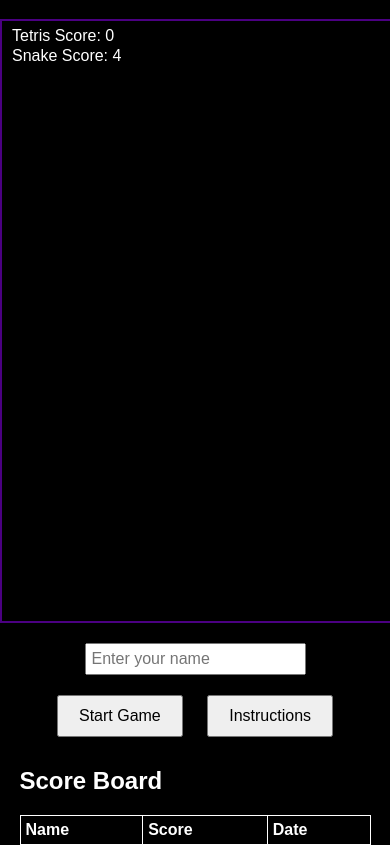
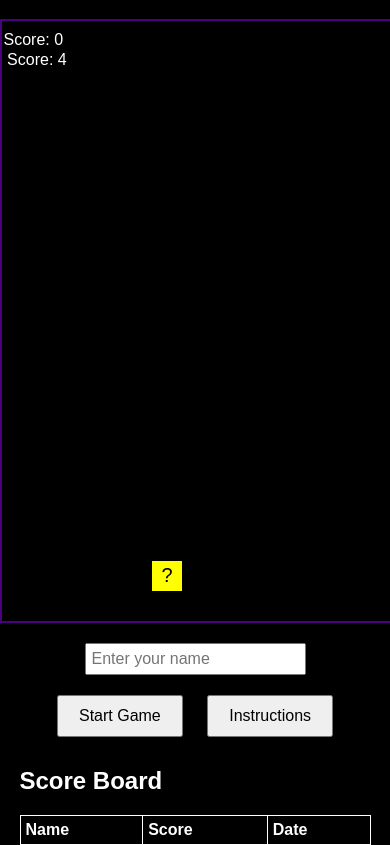
Before and after one commit to vassovass/snaketris, a plain HTML site: page Snaketris.html in a window 390 px wide. Both pictures are taken after a click on the button "Start Game". Shown: the part 61-906 px from the top of the page. Drawn offline with Linux system fonts and the light colour scheme.

Commit message:
Version 4: Added proximity alerts, power-ups, and enhanced scoreboard. Improved snake length management and game responsiveness.

```diff
--- a/Snaketris.html
+++ b/Snaketris.html
@@ -29,6 +29,8 @@
             width: 90%;
             max-width: 1200px;
             text-align: left;
+            max-height: 200px;
+            overflow-y: auto;
         }
 
         #scoreBoard table {
@@ -84,6 +86,18 @@
             padding: 10px 20px;
             font-size: 16px;
         }
+
+        #alertBox {
+            position: absolute;
+            top: 10px;
+            right: 10px;
+            background: rgba(255, 0, 0, 0.7);
+            color: #fff;
+            padding: 10px;
+            border-radius: 5px;
+            display: none;
+            font-size: 18px;
+        }
     </style>
 </head>
 
@@ -137,6 +151,9 @@
         </div>
     </div>
 
+    <!-- Alert Box -->
+    <div id="alertBox"></div>
+
     <script>
         const canvas = document.getElementById('gameCanvas');
         const context = canvas.getContext('2d');
@@ -174,28 +191,28 @@
                 [1, 1, 1, 1]
             ],
             [
-                [2, 0, 0],
-                [2, 2, 2]
+                [1, 0, 0],
+                [1, 1, 1]
             ],
             [
-                [0, 0, 3],
-                [3, 3, 3]
+                [0, 0, 1],
+                [1, 1, 1]
             ],
             [
-                [4, 4],
-                [4, 4]
+                [1, 1],
+                [1, 1]
             ],
             [
-                [0, 5, 5],
-                [5, 5, 0]
+                [0, 1, 1],
+                [1, 1, 0]
             ],
             [
-                [0, 6, 0],
-                [6, 6, 6]
+                [0, 1, 0],
+                [1, 1, 1]
             ],
             [
-                [7, 7, 0],
-                [0, 7, 7]
+                [1, 1, 0],
+                [0, 1, 1]
             ]
         ];
 
@@ -212,9 +229,6 @@
             tetrominoPlayer.pos.x = (gridWidth / 2 | 0) - (tetrominoPlayer.matrix[0].length / 2 | 0);
             tetrominoPlayer.color = rainbowColors[Math.floor(Math.random() * rainbowColors.length)];
 
-            // Change matrix values to 1 for drawing
-            tetrominoPlayer.matrix = tetrominoPlayer.matrix.map(row => row.map(val => val > 0 ? 1 : 0));
-
             if (collide(grid, tetrominoPlayer)) {
                 gameOver = true;
                 updateScoreBoard();
@@ -226,19 +240,25 @@
         let snakeDirection = { x: 0, y: -1 }; // Starts moving upwards
         let snakeNewDirection = { x: 0, y: -1 };
         let snakeScore = 0;
+        let snakeLength = 5; // Initial snake length
+
+        let powerUps = []; // Array to hold power-up icons
 
         function resetGame() {
             grid = createMatrix(gridWidth, gridHeight);
             tetrominoPlayer.score = 0;
             snakeScore = 0;
+            snakeLength = 5;
             tetrominoReset();
             snake = [{ x: Math.floor(gridWidth / 2), y: gridHeight - 1 }];
             snakeDirection = { x: 0, y: -1 };
             snakeNewDirection = { x: 0, y: -1 };
+            powerUps = [];
             gameOver = false;
             lastTime = 0;
             dropCounter = 0;
             snakeMoveCounter = 0;
+            generatePowerUps();
             requestAnimationFrame(update);
         }
 
@@ -264,8 +284,17 @@
             instructionsModal.style.display = 'none';
         });
 
+        // Alert Box
+        const alertBox = document.getElementById('alertBox');
+        let alertTimeout;
+
         document.addEventListener('keydown', event => {
             if (gameOver) return;
+
+            // Prevent holding down 'S' key from causing exponential drops
+            if (event.repeat && (event.key.toLowerCase() === 's')) {
+                return;
+            }
 
             // Snake Controls - Arrow Keys
             if (event.key === 'ArrowLeft') {
@@ -370,6 +399,14 @@
                     snakeDirection = snakeNewDirection;
                 }
                 const snakeHead = { x: snake[0].x + snakeDirection.x, y: snake[0].y + snakeDirection.y };
+
+                // Proximity Alert
+                if (isNearCollision(snakeHead)) {
+                    showAlert('Warning: Snake is near collision!');
+                } else {
+                    hideAlert();
+                }
+
                 if (
                     snakeHead.x < 0 ||
                     snakeHead.x >= gridWidth ||
@@ -383,11 +420,12 @@
                     alert('Game Over! Snake collision detected.');
                 } else {
                     snake.unshift(snakeHead);
-                    if (snake.length > 5) {
+                    if (snake.length > snakeLength) {
                         snake.pop();
                     } else {
                         snakeScore += 1;
                     }
+                    checkPowerUpCollision(snakeHead);
                 }
             }
 
@@ -395,6 +433,43 @@
             if (!gameOver) {
                 requestAnimationFrame(update);
             }
+        }
+
+        function isNearCollision(head) {
+            // Check if the snake is near the walls or Tetris blocks
+            const directions = [
+                { x: -1, y: 0 },
+                { x: 1, y: 0 },
+                { x: 0, y: -1 },
+                { x: 0, y: 1 }
+            ];
+            for (let dir of directions) {
+                const x = head.x + dir.x;
+                const y = head.y + dir.y;
+                if (
+                    x < 0 ||
+                    x >= gridWidth ||
+                    y < 0 ||
+                    y >= gridHeight ||
+                    grid[y][x] !== 0
+                ) {
+                    return true;
+                }
+            }
+            return false;
+        }
+
+        function showAlert(message) {
+            alertBox.textContent = message;
+            alertBox.style.display = 'block';
+            clearTimeout(alertTimeout);
+            alertTimeout = setTimeout(() => {
+                alertBox.style.display = 'none';
+            }, 2000);
+        }
+
+        function hideAlert() {
+            alertBox.style.display = 'none';
         }
 
         function snakeCollision(head) {
@@ -455,6 +530,17 @@
             drawMatrix(grid, { x: 0, y: 0 });
             drawMatrix(tetrominoPlayer.matrix, tetrominoPlayer.pos, tetrominoPlayer.color);
 
+            // Draw power-ups
+            powerUps.forEach(powerUp => {
+                context.fillStyle = powerUp.color;
+                context.fillRect(powerUp.x * blockSize, powerUp.y * blockSize, blockSize, blockSize);
+                context.fillStyle = '#000';
+                context.font = '20px Arial';
+                context.textAlign = 'center';
+                context.textBaseline = 'middle';
+                context.fillText(powerUp.symbol, (powerUp.x + 0.5) * blockSize, (powerUp.y + 0.5) * blockSize);
+            });
+
             // Draw snake
             snake.forEach((segment, index) => {
                 context.fillStyle = index === 0 ? '#FFD700' : '#FFFFFF'; // Head is gold, body is white
@@ -484,6 +570,61 @@
             });
         }
 
+        // Power-Up Functions
+        function generatePowerUps() {
+            powerUps = [];
+            const types = [
+                { symbol: '↑', effect: 'increase', color: '#00FF00' },
+                { symbol: '↓', effect: 'decrease', color: '#FF0000' },
+                { symbol: '?', effect: 'random', color: '#FFFF00' }
+            ];
+            for (let i = 0; i < 5; i++) {
+                let powerUp;
+                do {
+                    powerUp = {
+                        x: Math.floor(Math.random() * gridWidth),
+                        y: Math.floor(Math.random() * gridHeight),
+                        ...types[Math.floor(Math.random() * types.length)]
+                    };
+                } while (
+                    grid[powerUp.y][powerUp.x] !== 0 ||
+                    snake.some(segment => segment.x === powerUp.x && segment.y === powerUp.y)
+                );
+                powerUps.push(powerUp);
+            }
+        }
+
+        function checkPowerUpCollision(head) {
+            for (let i = 0; i < powerUps.length; i++) {
+                if (head.x === powerUps[i].x && head.y === powerUps[i].y) {
+                    applyPowerUp(powerUps[i]);
+                    powerUps.splice(i, 1);
+                    // Generate a new power-up
+                    generatePowerUps();
+                    break;
+                }
+            }
+        }
+
+        function applyPowerUp(powerUp) {
+            if (powerUp.effect === 'increase') {
+                snakeLength = Math.ceil(snakeLength * 1.2);
+                showAlert('Snake length increased by 20%!');
+            } else if (powerUp.effect === 'decrease') {
+                snakeLength = Math.floor(snakeLength * 0.7);
+                showAlert('Snake length decreased by 30%!');
+            } else if (powerUp.effect === 'random') {
+                const randomEffect = Math.random() < 0.5 ? 'increase' : 'decrease';
+                if (randomEffect === 'increase') {
+                    snakeLength = Math.ceil(snakeLength * 1.2);
+                    showAlert('Snake length increased by 20%!');
+                } else {
+                    snakeLength = Math.floor(snakeLength * 0.7);
+                    showAlert('Snake length decreased by 30%!');
+                }
+            }
+        }
+
         // Score Board Management
         function updateScoreBoard() {
             const scoreTableBody = document.querySelector('#scoreTable tbody');
```
